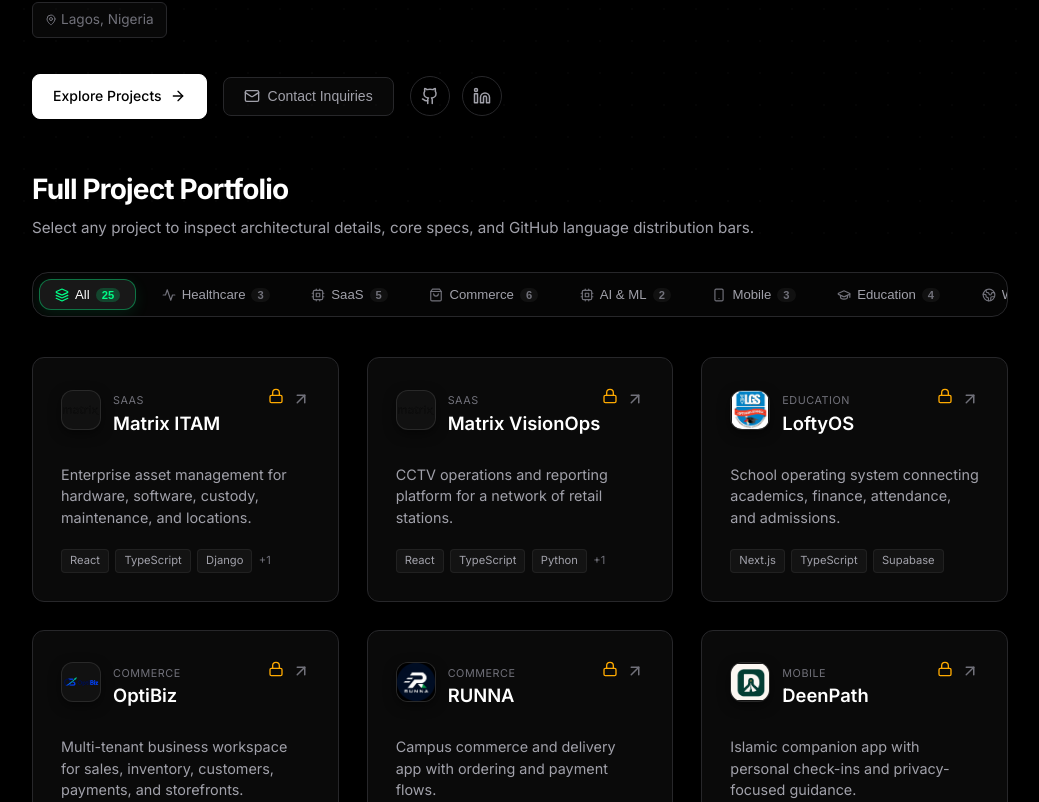
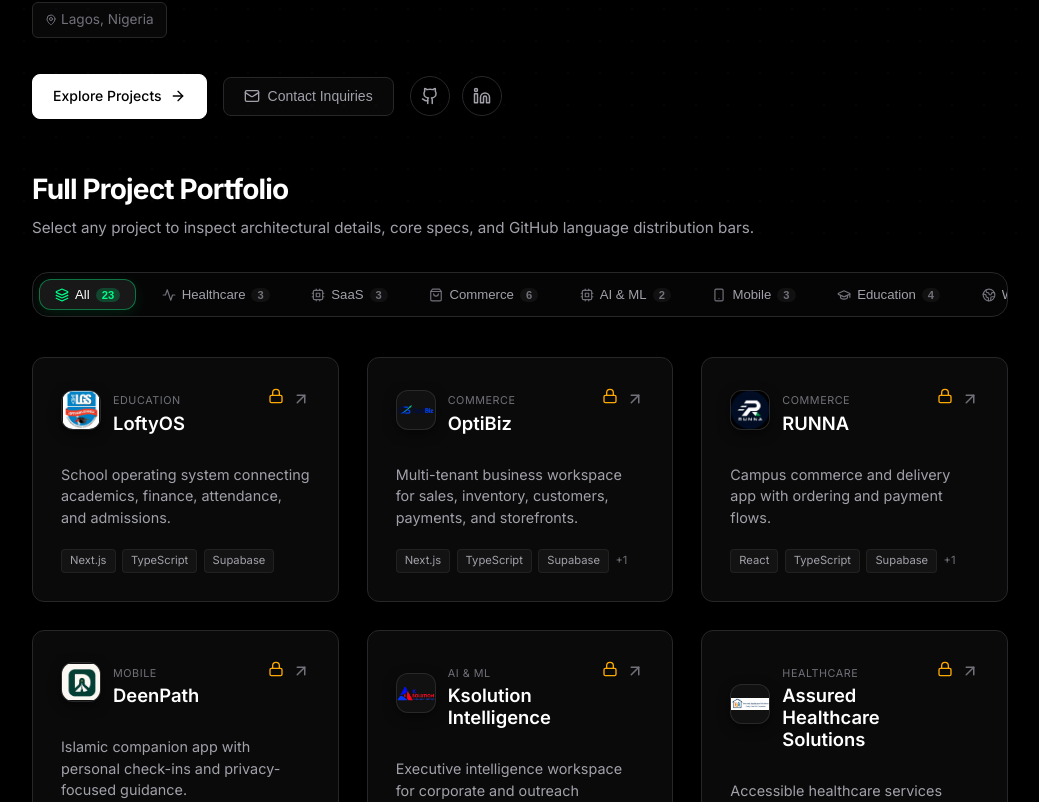
Before and after one commit to abdul-raham/portfolio, a React (Vite) app: page / in a window 1280 px wide. Shown: the part 551-1353 px from the top of the page, without its empty margins (120-1159 px from the left). Built offline with nearby package versions, Linux system fonts and the light colour scheme; no server answers.

Commit message:
chore: remove Matrix projects from portfolio

```diff
--- a/src/data/additionalProjects.ts
+++ b/src/data/additionalProjects.ts
@@ -9,8 +9,6 @@
 })
 
 export const ADDITIONAL_PROJECTS: ProjectData[] = [
-  project({ id: 'matrix-itam', title: 'Matrix ITAM', logoPath: '/logos/matrix.svg', category: 'SaaS', shortDescription: 'Enterprise asset management for hardware, software, custody, maintenance, and locations.', fullDescription: 'An integrated IT asset management platform for tracking hardware, software licenses, custody assignments, maintenance work orders, stations, and locations.', problemSolved: 'Gives IT teams one accountable record of assets and their lifecycle across locations.', architectureHighlights: ['React and TypeScript frontend', 'Django REST API with role-based access', 'Containerized Nginx deployment'], techStack: ['React', 'TypeScript', 'Django', 'Docker'] }),
-  project({ id: 'matrix-visionops', title: 'Matrix VisionOps', logoPath: '/logos/matrix.svg', category: 'SaaS', shortDescription: 'CCTV operations and reporting platform for a network of retail stations.', fullDescription: 'A daily CCTV operations, reporting, and telecom data intelligence platform across 82 retail stations in Nigeria.', problemSolved: 'Replaces fragmented email, WhatsApp, and spreadsheet status updates with structured daily reporting and issue review.', architectureHighlights: ['Daily reports with draft and submitted states', 'Issue candidate and root-cause workflows', 'Multi-station operational oversight'], techStack: ['React', 'TypeScript', 'Python', 'Docker'] }),
   project({ id: 'loftyos', title: 'LoftyOS', logoPath: '/logos/loftyos.png', category: 'Education', shortDescription: 'School operating system connecting academics, finance, attendance, and admissions.', fullDescription: 'A unified digital operating system for Lofty Gems Schools covering student records, parents, staff, attendance, finances, results, admissions, Tahfiz, and CBT exams.', problemSolved: 'Brings school administration and academic workflows into one role-aware platform.', architectureHighlights: ['Role-specific workspaces for school staff', 'Academic and financial records', 'Admissions and CBT workflows'], techStack: ['Next.js', 'TypeScript', 'Supabase'] }),
   project({ id: 'optibiz', title: 'OptiBiz', logoPath: '/logos/optibiz.png', category: 'Commerce', shortDescription: 'Multi-tenant business workspace for sales, inventory, customers, payments, and storefronts.', fullDescription: 'A business operating platform designed for Nigerian small and medium businesses, with isolated workspaces and public storefronts.', problemSolved: 'Lets business owners manage daily operations and see the state of their business without switching among separate tools.', architectureHighlights: ['Tenant-isolated workspaces', 'Sales, inventory, and expense workflows', 'Public storefront and payment integration'], techStack: ['Next.js', 'TypeScript', 'Supabase', 'Paystack'] }),
   project({ id: 'runna', title: 'RUNNA', logoPath: '/logos/runna.png', category: 'Commerce', shortDescription: 'Campus commerce and delivery app with ordering and payment flows.', fullDescription: 'A campus commerce and delivery web app built around Supabase-backed ordering and Paystack payments.', problemSolved: 'Connects campus customers, merchants, and delivery operations in a single ordering flow.', architectureHighlights: ['Role-aware commerce workflows', 'Supabase data and edge functions', 'Paystack payment integration'], techStack: ['React', 'TypeScript', 'Supabase', 'Paystack'] }),
```
Also changed, not shown: public/logos/matrix.svg (deleted), 1 other file (tests, documents, lock files or other folders).
